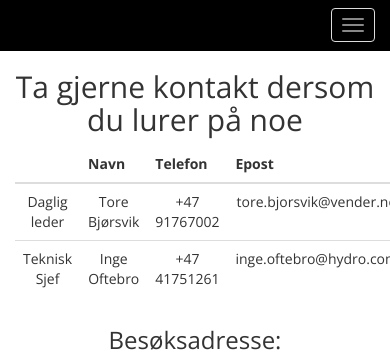
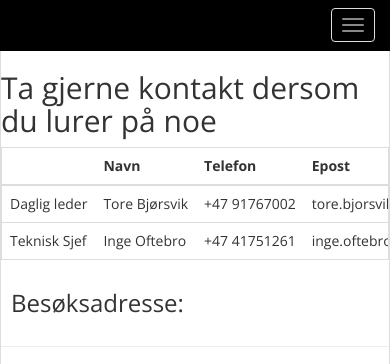
Before and after one commit to victorbjorsvik/vender2, a Flask app: page /kontakt in a window 390 px wide; the page is wider, and only the part inside the window is pictured. Shown: the top 364 px of that part. Run offline with Flask 3, Linux system fonts and the light colour scheme; some libraries are stand-ins or nearby versions; some web fonts are replaced.

Commit message:
endret mobilvennelighet og la til favicon

```diff
--- a/templates/kontakt.html
+++ b/templates/kontakt.html
@@ -5,10 +5,11 @@
 {% endblock %}
 
 {% block main %}
-<section style="margin-top: 50px;" class="container-fluid py-5 text-center">
+<section style="margin-top: 50px;" class="table-responsive">
     <h2>Ta gjerne kontakt dersom du lurer på noe</h2>
     <p></p>
-        <table class="table" style="overflow-x:auto;">
+        <div class="table-responsive">
+            <table class="table">
                 <thead>
                     <th></th>
                     <th>Navn</th>
@@ -30,6 +31,7 @@
                     </tr>
                 </tbody>
             </table>
+        </div>
         <h3 style="padding: 10px">Besøksadresse:</h3>
         <hr>
         <div class="google-maps">
--- a/templates/layout.html
+++ b/templates/layout.html
@@ -36,6 +36,7 @@
 
     <script src="https://kit.fontawesome.com/6cc2e17211.js" crossorigin="anonymous"></script>
 
+    <link href="/static/favicon.ico" rel="icon">
 
 </head>
 
--- a/templates/layout2.html
+++ b/templates/layout2.html
@@ -36,6 +36,7 @@
 
     <script src="https://kit.fontawesome.com/6cc2e17211.js" crossorigin="anonymous"></script>
 
+    <link href="/static/favicon.ico" rel="icon">
 
 </head>
 
```
Lines whose indentation alone changed are shown as unchanged.
